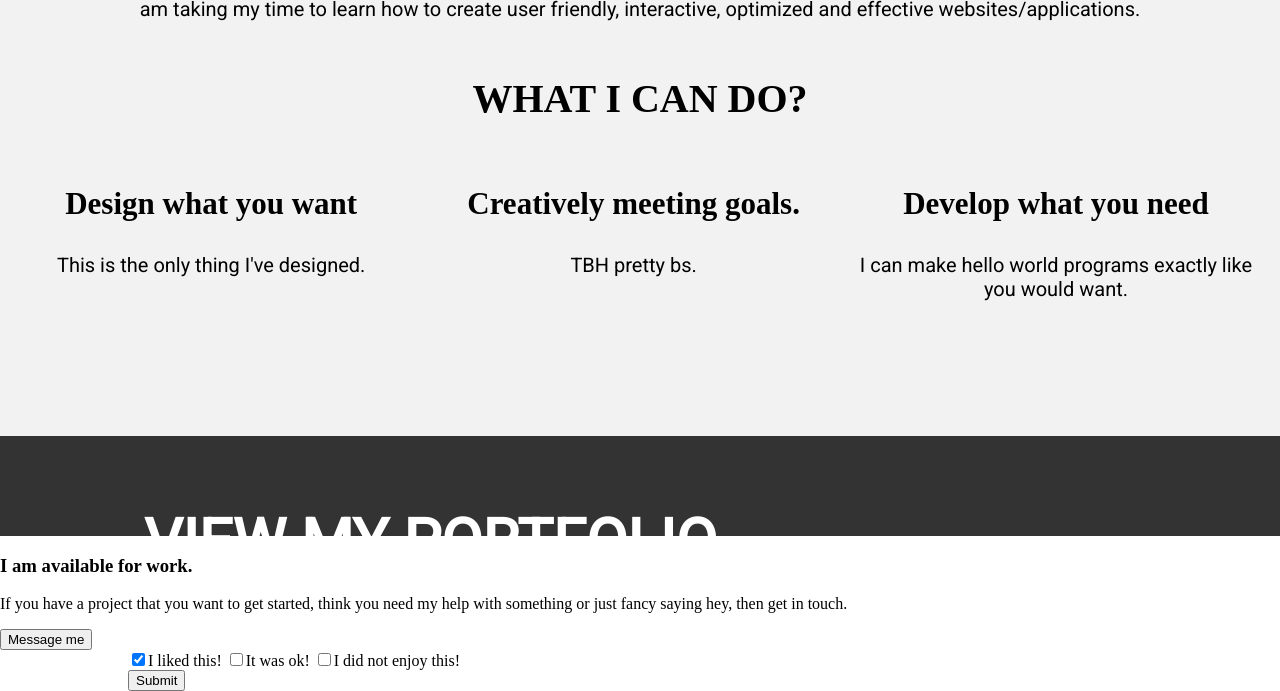
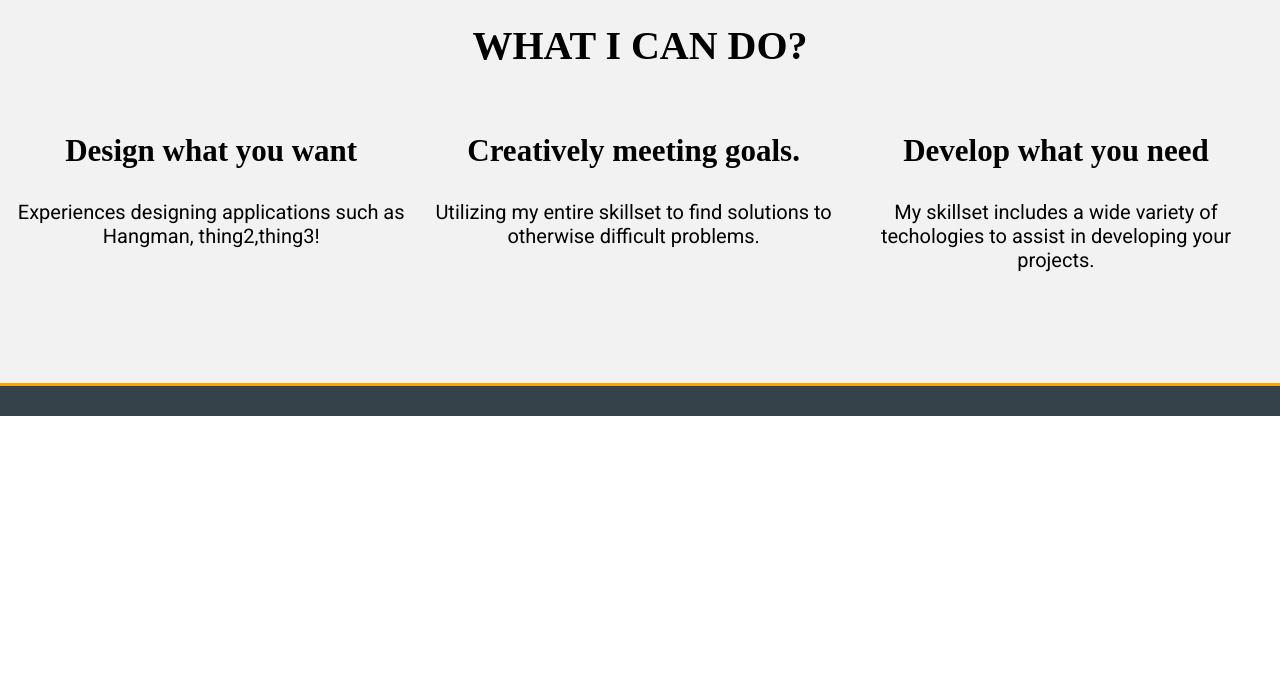
Before and after one commit to JayUpadhyayCS/SideProjects-LearningProjects-Blackhole, a plain HTML site: page Personal Projects/Website/main.html in a window 1280 px wide. Shown: the part 820-1511 px from the top of the page. After the commit the page ends 1236 px from the top, so only its background shows below. Drawn offline with Linux system fonts and the light colour scheme; a web font is replaced by a local one.

Commit message:
doing footer

```diff
--- a/Personal Projects/Website/design.css
+++ b/Personal Projects/Website/design.css
@@ -45,6 +45,8 @@ header{
     background:#35424a;
     color:white;
     border-bottom:orange 3px solid;
+    position: fixed;
+    width: 100%;
     /* Need to learn JS FIRST.
     position:fixed;
     top:0;
@@ -67,7 +69,8 @@ header nav
     font-family: 'Abel';
     font-size: 30px;
     width:100%;
-    height: 600px;
+    height: 500px;
+    padding-top: 100px;
     background: linear-gradient(60deg, #f47920 55%, rgba(50, 50, 50, 1) 55%);
     color:white;
     text-align:center;
@@ -112,7 +115,6 @@ header nav
     text-align:center;
     background-color:#f2f2f2;
     height:600px;
-
 }
 #mid h2{
     font-family: 'Patua One';
@@ -141,25 +143,43 @@ header nav
 
 }
 /*Contact me section*/
-#portfolio{
-    background-color:#333;
-    height:100px;
-    position:relative;
-    padding:20px;
-    box-sizing:border-box;
+footer{
+
+    left: 0.00%;
+    height:0px;
+    background:#35424a;
+    color:white;
+    border-top:orange 3px solid;
+    width: 100%;
+    padding-bottom:30px;
+    font-family: Roboto, Helvetica, Arial, sans-serif;
+    font-size:10px;
+    font-weight:100;
     overflow:hidden;
-    font-family: Roboto, Helvetica, Arial, sans-serif;
-    font-size:40px;
-    font-weight:100;
     /*width:90%; Leaving out for now. Instead make circle white circle?*/
 
 }
-#portfolio h2{
-    color:white;
-    top:50%;
+.box{
+    border-radius: 5px;
+    padding: 20px;
+    display: grid;
+    grid-gap: 10px;
+    grid-template-columns: repeat(auto-fill, minmax(200px,1fr));
+    font-size: 150%;
+}
 
-}
-#portfolio h2:hover{
-    color: rgba(255,255,255,0.7);
-    cursor:pointer;
-}
+
+
+/*
+.footer {
+    position:relative;
+    box-sizing:border-box;
+    overflow:hidden;
+  position: sticky;
+  left: 0;
+  bottom: 0;
+  width: 100%;
+  background-color: red;
+  color: white;
+  text-align: center;
+}*/
--- a/Personal Projects/Website/main.html
+++ b/Personal Projects/Website/main.html
@@ -57,40 +57,36 @@
     <div class="float">
         <h3>Design what you want</h3>
         <article>
-        <p>This is the only thing I've designed.</p>
+        <p>Experiences designing applications such as Hangman, thing2,thing3!</p>
         </article>
     </div>
     <div class="float">
         <h3>Creatively meeting goals.</h3>
         <article>
             <p>
-                TBH pretty bs.
+                Utilizing my entire skillset to find solutions to otherwise difficult problems.
             </p>
         </article>
     </div>
     <div class="float">
         <h3>Develop what you need</h3>
         <article>
-            <p>I can make hello world programs exactly like you would want.</p>
+            <p>My skillset includes a wide variety of techologies to assist in developing your projects.</p>
         </article>
     </div>
     </section>
 
 
-    <section id="portfolio">
+
+    <footer>
         <div class="container"><!--Need container to prevent whitespace??-->
-        <h2 >View My Portfolio...</h2>
+        <h2 class="box">View My Portfolio</h2>
+        <h2  class="box">jupadhyay1@yahoo.com</h2>
+        <h2  class="box"> Message me</h2>
         </div>
-    </section>
+    </footer>
 
-
-        <h3>I am available for work.</h3>
-        <article>
-            <p>If you have a project that you want to get started, think you need my help with something or just fancy saying hey, then get in touch.</p>
-        </article>
-        <button type="submit"> Message me </button>
-
-
+<!--
     <div class="container rating">
         <form action="/data.txt" method="get">
         <label> <input type="checkbox" name="survey" checked>I liked this!</label>
@@ -99,5 +95,6 @@
         <button type="submit">Submit</button>
         </form>
     </div>
+-->
     </body>
 </html>
```
